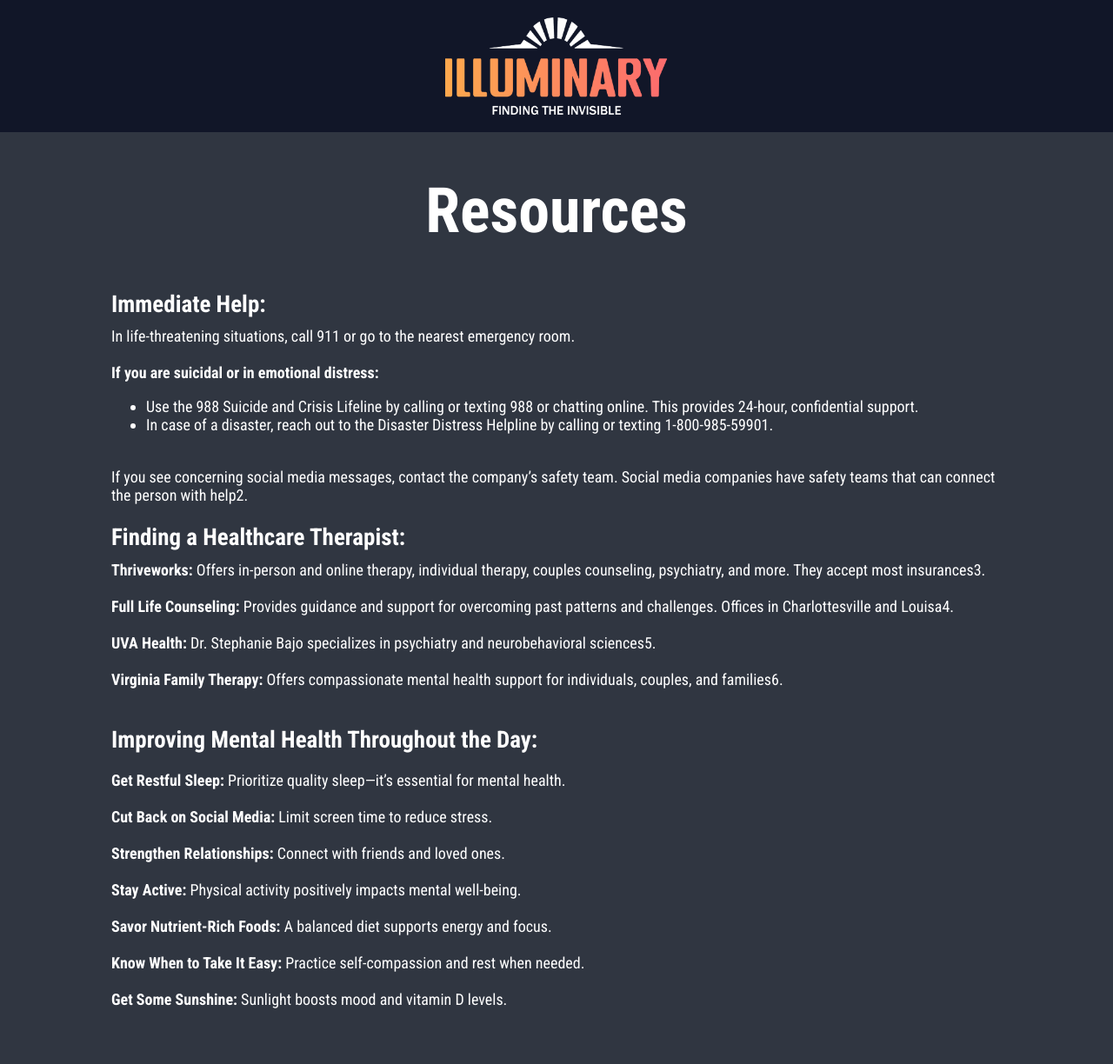
After one commit to Gnaij12/Illuminary, a Flask app: template illuminary/templates/resources.html in a window 1280 px wide. The commit adds this page. Shown: the whole page at 87% size. Run offline with Flask 3, Linux system fonts and the light colour scheme; the template is opened without the code that fills it, so the values that code supplies are empty; parts of the project's set-up code (start-up, migrations or seed data) failed here and were passed over.

Commit message:
last few websites

```diff
--- /dev/null
+++ b/illuminary/templates/resources.html
@@ -0,0 +1,77 @@
+<!DOCTYPE html>
+<html>
+<head>
+    <title>TResources</title>
+    <link rel="preconnect" href="https://fonts.googleapis.com">
+    <link rel="preconnect" href="https://fonts.gstatic.com" crossorigin>
+    <link href="https://fonts.googleapis.com/css2?family=Roboto+Condensed:ital,wght@0,100..900;1,100..900&display=swap" rel="stylesheet">
+    <style>
+        .logo {
+            width: 100%; /* Adjust as needed */
+            position: inherit;
+            height: 20%;
+            background-color: #111628;
+            margin: auto;
+            padding-top: 20px;
+            padding-bottom: 20px;
+        }
+        .direct {
+            width: 100%; /* Adjust as needed */
+            position: inherit;
+            height: 100%;
+            background-color: #303641;
+            margin: auto;
+            color: white;
+            font-family: 'Roboto Condensed', sans-serif;
+            margin-bottom: 5%;
+            font-size: large;
+
+        }
+        .lining {
+            width: 100%; /* Adjust as needed */
+            flex-grow : 1;
+            background-image: linear-gradient(to right, #fea84e , #fc6c6d);
+            margin: auto;
+        }
+
+        h1{
+            font-size: 400%;
+            text-align: center;
+        }
+    </style>
+</head>
+<body style="margin: 0px;height: 100%;background-color: #303641;">
+    <div class = "logo" >
+        <img src= "{{url_for('static', filename='img/Logo.jpg')}}" alt="Image 1" style="width:20%;display:block;margin-left:auto;margin-right:auto;">
+    </div>
+    <div class="lining"></div>
+    <div class="direct">
+        <h1>Resources</h1>
+        <div style="margin-left: 10%;width: 80%;color: white;">
+            <h2 style="margin-bottom: 1%;">Immediate Help:</h2>
+            In life-threatening situations, call 911 or go to the nearest emergency room.<br><br>
+            <b>If you are suicidal or in emotional distress:</b><br>
+            <ul style="list-style-type:disc;">
+                <li>Use the 988 Suicide and Crisis Lifeline by calling or texting 988 or chatting online. This provides 24-hour, confidential support.</li>
+                <li>In case of a disaster, reach out to the Disaster Distress Helpline by calling or texting 1-800-985-59901.</li>
+              </ul>
+
+            <br>
+            If you see concerning social media messages, contact the company’s safety team. Social media companies have safety teams that can connect the person with help2.<br>
+            <h2 style="margin-bottom: 1%;">Finding a Healthcare Therapist:</h2>
+            <b>Thriveworks:</b> Offers in-person and online therapy, individual therapy, couples counseling, psychiatry, and more. They accept most insurances3.<br><br>
+            <b>Full Life Counseling:</b> Provides guidance and support for overcoming past patterns and challenges. Offices in Charlottesville and Louisa4.<br><br>
+            <b>UVA Health:</b> Dr. Stephanie Bajo specializes in psychiatry and neurobehavioral sciences5.<br><br>
+            <b>Virginia Family Therapy:</b> Offers compassionate mental health support for individuals, couples, and families6.<br><br>
+            <h2 style="margin-bottom: 2%;">Improving Mental Health Throughout the Day:</h2>
+            <b>Get Restful Sleep:</b> Prioritize quality sleep—it’s essential for mental health.<br><br>
+            <b>Cut Back on Social Media:</b> Limit screen time to reduce stress.<br><br>
+            <b>Strengthen Relationships:</b> Connect with friends and loved ones.<br><br>
+            <b>Stay Active:</b> Physical activity positively impacts mental well-being.<br><br>
+            <b>Savor Nutrient-Rich Foods:</b> A balanced diet supports energy and focus.<br><br>
+            <b>Know When to Take It Easy:</b> Practice self-compassion and rest when needed.<br><br>
+            <b>Get Some Sunshine:</b> Sunlight boosts mood and vitamin D levels.
+        </div>
+    </div>
+</body>
+</html>
--- a/illuminary/templates/thanks.html
+++ b/illuminary/templates/thanks.html
@@ -28,7 +28,6 @@
             margin: auto;
             color: white;
             font-family: 'Roboto Condensed', sans-serif;
-            padding-top: 3%;
             text-align: center;
             font-size: xx-large;
         }
```
